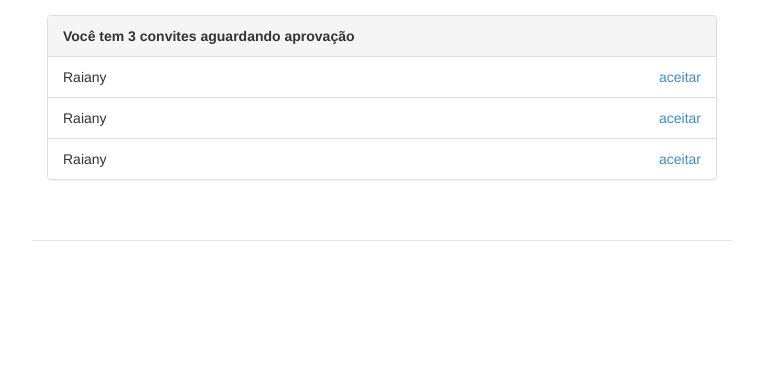
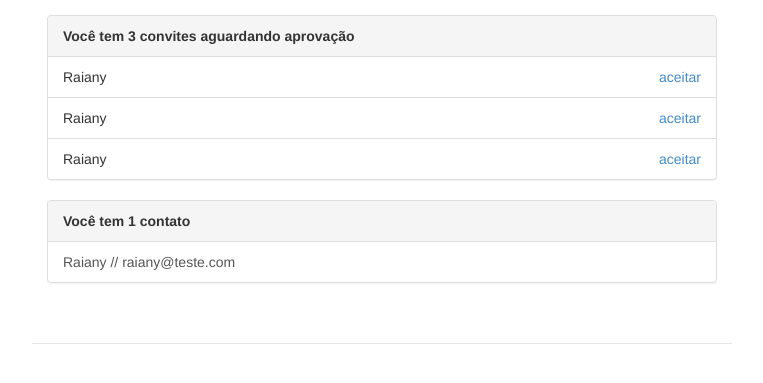
Before and after one commit to raianyrufino/registration-django, a Django app: page / in a window 1280 px wide. Shown: the part 237-620 px from the top of the page, without its empty margins (258-1021 px from the left). Run offline with Django 3.2, Linux system fonts and the light colour scheme; data comes from the database, SQL or seed files in the repository; both versions use the stored data as it was after the commit.

Commit message:
Accepting Invitations and Displaying Contacts

```diff
--- a/perfis/models.py
+++ b/perfis/models.py
@@ -6,12 +6,19 @@ class Perfil(models.Model):
 	email = models.CharField(max_length=100, null=False)
 	nome_empresa = models.CharField(max_length=100, null=False)
 
+	contatos = models.ManyToManyField('self')
+
 	def convidar(self, perfil_convidado):
 		Convite(solicitante=self, convidado=perfil_convidado).save()
 
 class Convite(models.Model):
-	pass
 	solicitante = models.ForeignKey(Perfil, on_delete=models.CASCADE, related_name='convites_feitos')
 	convidado = models.ForeignKey(Perfil, on_delete=models.CASCADE,  related_name='convites_recebidos')
 
+	def aceitar(self):
+		self.convidado.contatos.add(self.solicitante)
+		self.solicitante.contatos.add(self.convidado)
+		self.delete()
+
+
 #on_delete=models.CASCADE
--- a/perfis/templates/index.html
+++ b/perfis/templates/index.html
@@ -29,7 +29,7 @@
 	                {% for convite in perfil_logado.convites_recebidos.all %}
 	                    <li class="list-group-item">
 	                            {{ convite.solicitante.nome }}
-	                            <a href="#" class="pull-right">aceitar</a>
+	                            <a href="{% url 'aceitar' convite.id %}" class="pull-right">aceitar</a>
 	                    </li>
 	                {% endfor %}
 	            </ul>
@@ -41,5 +41,24 @@
         {% endwith %}
     </div>
 
+    <div class="panel panel-default">
+	    {% with total_de_contatos=perfil_logado.contatos.count %}
+	        {% if total_de_contatos %}
+	            <div class="panel-heading">
+	                    <strong>Você tem {{total_de_contatos}} contato{{ total_de_contatos|pluralize }}</strong>
+	            </div>
+	            <ul class="list-group">
+	                {% for contato in perfil_logado.contatos.all %}
+	                    <a href="{% url 'exibir' contato.id %}" class="list-group-item">{{ contato.nome }} // {{ contato.email }}</a>
+	                {% endfor %}
+	            </ul>
+	        {% else %}
+	            <div class="panel-body">
+	                <p>Você não possui contatos no momento :(</p>
+	            </div>
+	        {% endif %}
+	    {% endwith %}
+  	</div>
+
 </div>
 {% endblock %}
--- a/perfis/views.py
+++ b/perfis/views.py
@@ -1,15 +1,16 @@
 from django.shortcuts import render, redirect
 from django.http import HttpResponse
-from perfis.models import Perfil
+from perfis.models import Perfil, Convite
 
 def index(request):
 	return render(request, "index.html", {'perfis': Perfil.objects.all(), 'perfil_logado' : get_perfil_logado(request) })
 # Create your views here.
 
 def exibir(request, perfil_id):
-
-	perfil = Perfil.objects.get(id = perfil_id)
-	return render(request, 'perfis.html', {"perfil" : perfil})
+    perfil = Perfil.objects.get(id=perfil_id)
+    perfil_logado = get_perfil_logado(request)
+    ja_eh_contato = perfil in perfil_logado.contatos.all()
+    return render(request, 'perfis.html', {'perfil' : perfil, 'perfil_logado' : get_perfil_logado(request), 'ja_eh_contato' : ja_eh_contato})
 
 def convidar(request, perfil_id):
 
@@ -20,3 +21,8 @@ def convidar(request, perfil_id):
 
 def get_perfil_logado(request):
 	return Perfil.objects.get(id=1)
+
+def aceitar(request, convite_id):
+  convite = Convite.objects.get(id=convite_id)
+  convite.aceitar()
+  return redirect('index')
--- a/register/urls.py
+++ b/register/urls.py
@@ -15,7 +15,7 @@ Including another URLconf
 """
 from django.contrib import admin
 from django.urls import path, include
-from perfis.views import index, exibir, convidar
+from perfis.views import index, exibir, convidar, aceitar
 
 urlpatterns = [
     path('admin/', admin.site.urls),
@@ -23,5 +23,6 @@ urlpatterns = [
 
     # path('perfis/', exibir)
     path('perfis/<int:perfil_id>', exibir, name='exibir'),
-    path('perfis/<int:perfil_id>/convidar', convidar, name='convidar')
+    path('perfis/<int:perfil_id>/convidar', convidar, name='convidar'),
+    path('perfis/<int:convite_id>/aceitar', aceitar, name='aceitar')
 ]
```
Also changed, not shown: perfis/templates/perfis.html (+6 -1 lines), db.sqlite3, perfis/migrations/0003_perfil_contatos.py (added).
